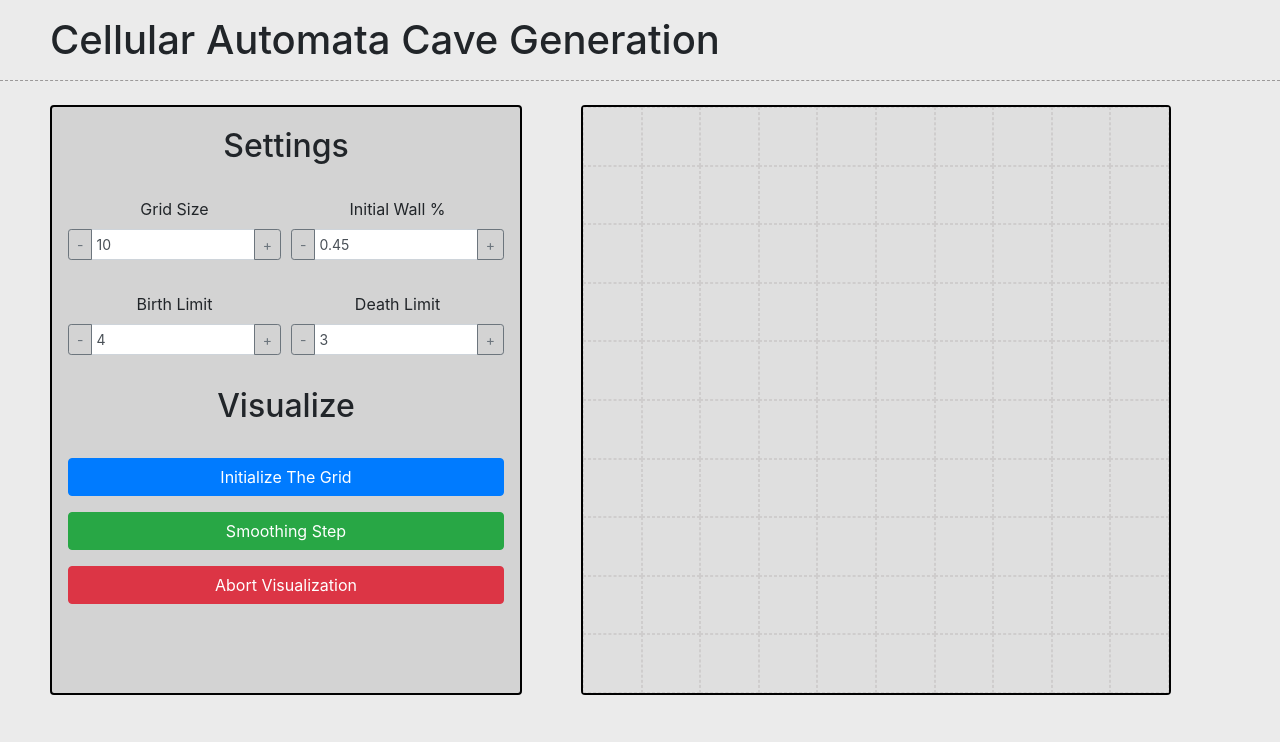
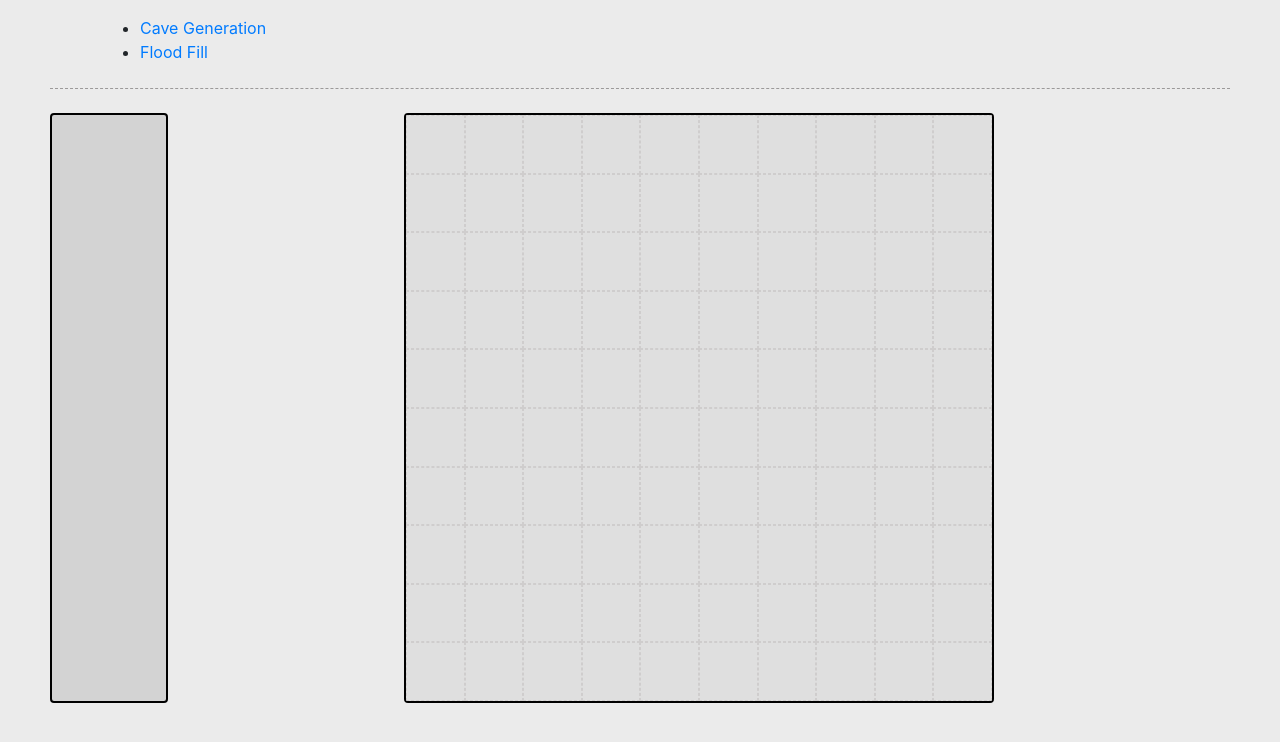
Before and after one commit to SeanMombo/Algo-Visual, a React (Create React App) app: page /floodfill in a window 1280 px wide. Shown: the top 742 px of the page. Built offline with nearby package versions, Linux system fonts and the light colour scheme.

Commit message:
implemented react routers

```diff
--- a/package.json
+++ b/package.json
@@ -12,6 +12,8 @@
     "react": "^16.12.0",
     "react-bootstrap": "^1.0.0-beta.16",
     "react-dom": "^16.12.0",
+    "react-router": "^5.1.2",
+    "react-router-dom": "^5.1.2",
     "react-scripts": "3.3.1"
   },
   "scripts": {
--- a/src/App.js
+++ b/src/App.js
@@ -1,6 +1,7 @@
 import React from "react";
 import Visualizer from "./components/visualizer/visualizer.component";
 import Navbar from "react-bootstrap/Navbar";
+import BasicExample from "./components/basic-example";
 // import ControlPanel from "./components/control-panel/control-panel.component";
 import "./App.css";
 
@@ -16,14 +17,16 @@ class App extends React.Component {
   }
   render() {
     return (
+      // <BasicExample />
       <div className="App">
-        <div className="wrapper3">
-          <h1>Cellular Automata Cave Generation</h1>
-        </div>
+        {/* <div className="wrapper3">Title Here</div> */}
+
+        {/* <div> */}
         <div className="wrapper2">
           <Visualizer />
         </div>
       </div>
+      // </div>
     );
   }
 }
--- /dev/null
+++ b/src/components/basic-example.jsx
@@ -0,0 +1,70 @@
+import React from "react";
+import { BrowserRouter as Router, Route, Link } from "react-router-dom";
+
+const BasicExample = () => (
+  <Router>
+    <div>
+      <ul>
+        <li>
+          <Link to="/">Home</Link>
+        </li>
+        <li>
+          <Link to="/about">About</Link>
+        </li>
+        <li>
+          <Link to="/topics">Topics</Link>
+        </li>
+      </ul>
+
+      <hr />
+
+      <Route exact path="/" component={Home} />
+      <Route path="/about" component={About} />
+      <Route path="/topics" component={Topics} />
+    </div>
+  </Router>
+);
+
+const Home = () => (
+  <div>
+    <h2>Home</h2>
+  </div>
+);
+
+const About = () => (
+  <div>
+    <h2>About</h2>
+  </div>
+);
+
+const Topics = ({ match }) => (
+  <div>
+    <h2>Topics</h2>
+    <ul>
+      <li>
+        <Link to={`${match.url}/rendering`}>Rendering with React</Link>
+      </li>
+      <li>
+        <Link to={`${match.url}/components`}>Components</Link>
+      </li>
+      <li>
+        <Link to={`${match.url}/props-v-state`}>Props v. State</Link>
+      </li>
+    </ul>
+
+    <Route path={`${match.url}/:topicId`} component={Topic} />
+    <Route
+      exact
+      path={match.url}
+      render={() => <h3>Please select a topic.</h3>}
+    />
+  </div>
+);
+
+const Topic = ({ match }) => (
+  <div>
+    <h3>{match.params.topicId}</h3>
+  </div>
+);
+
+export default BasicExample;
--- a/src/components/control-panel/control-panel.component.jsx
+++ b/src/components/control-panel/control-panel.component.jsx
@@ -7,6 +7,7 @@ import DropdownButton from "react-bootstrap/DropdownButton";
 import InputGroup from "react-bootstrap/InputGroup";
 import FormControl from "react-bootstrap/FormControl";
 import { Form, Row, Col } from "react-bootstrap";
+import { BrowserRouter as Router, Route, Link } from "react-router-dom";
 
 import "./control-panel.styles.scss";
 
@@ -128,11 +129,8 @@ class ControlPanel extends React.Component {
     this.setState({ deathLimit: this.deathLimit });
   }
 
-  render() {
-    const { width, height, visualizeCaveGeneration } = this.props;
-
-    return (
-      <div className="control-panel">
+  caveGen = () => (
+    <>
       <h2>Settings</h2>
       <br></br>
 
@@ -265,46 +263,9 @@ class ControlPanel extends React.Component {
           </Form.Group>
         </Form.Row>
       </Form>
-        {/* <InputGroup className="mb-3">
-
-          <FormControl
-            placeholder="Grid Size"
-            aria-label="Grid width and height set to this value"
-            value={this.state.size}
-            onChange={this.updateSize.bind(this)}
-          />
-        </InputGroup>
-
-        <InputGroup className="mb-3">
-          <FormControl
-            placeholder="Initial Chance"
-            aria-label="Chance for each cell to be alive on initialization."
-            value={this.state.size}
-            onChange={this.updateSize.bind(this)}
-          />
-        </InputGroup>
-
-        <InputGroup className="mb-3">
-          <FormControl
-            placeholder="Birth Limit"
-            aria-label="Chance for each cell to be alive on initialization."
-            value={this.state.size}
-            onChange={this.updateSize.bind(this)}
-          />
-        </InputGroup>
-
-        <InputGroup className="mb-3">
-          <FormControl
-            placeholder="Death Limit"
-            aria-label="Chance for each cell to be alive on initialization."
-            value={this.state.size}
-            onChange={this.updateSize.bind(this)}
-          />
-        </InputGroup> */}
 
       <h2>Visualize</h2>
       <br></br>
-        {/* <ButtonGroup size="lg" className="bg"> */}
       <div className="buttonWrapper">
         <Button onClick={this.visualizeCaveGeneration} variant="primary">
           Initialize The Grid
@@ -315,8 +276,19 @@ class ControlPanel extends React.Component {
         <Button onClick={this.killAllTimeouts} variant="danger">
           Abort Visualization
         </Button>
-          {/* </ButtonGroup> */}
       </div>
+    </>
+  );
+
+  render() {
+    const { width, height, visualizeCaveGeneration } = this.props;
+
+    return (
+      <div className="control-panel">
+        <Router>
+          <Route exact path="/cavegen" component={this.caveGen} />
+          <Route path="/floodfill" component={this.floodFill} />
+        </Router>
       </div>
     );
   }
--- a/src/components/visualizer/node/node.component.jsx
+++ b/src/components/visualizer/node/node.component.jsx
@@ -8,12 +8,13 @@ export default class Node extends React.Component {
       col,
       row,
       isWall,
+      isStart,
       onMouseDown,
       onMouseEnter,
       onMouseUp
     } = this.props;
 
-    const extraClass = isWall ? "wall" : "";
+    const extraClass = isWall ? "wall" : isStart ? "start" : "";
 
     return (
       <div
--- a/src/components/visualizer/node/node.styles.scss
+++ b/src/components/visualizer/node/node.styles.scss
@@ -28,3 +28,7 @@ $green: #14a76c;
   background-color: rgb(207, 45, 59);
   border: 0.5px dashed rgb(124, 10, 10);
 }
+
+.start {
+  background: yellow;
+}
--- a/src/components/visualizer/visualizer.component.jsx
+++ b/src/components/visualizer/visualizer.component.jsx
@@ -1,9 +1,13 @@
 import React from "react";
 import Node from "./node/node.component";
 import { generateCave, initCave } from "../algorithms/cave";
+import { BrowserRouter as Router, Route, Link } from "react-router-dom";
 
 import "./visualizer.styles.scss";
 import ControlPanel from "../control-panel/control-panel.component";
+
+const caveAlgo = 0;
+const floodAlgo = 1;
 
 class Visualizer extends React.Component {
   constructor() {
@@ -15,7 +19,8 @@ class Visualizer extends React.Component {
       height: 10,
       birthLimit: 4,
       deathLimit: 3,
-      initChance: 0.45
+      initChance: 0.45,
+      algo: floodAlgo
     };
 
     this.handleChangeWidth = this.handleChangeWidth.bind(this);
@@ -54,6 +59,7 @@ class Visualizer extends React.Component {
   handleChangeWidth(w) {
     this.setState({ width: w });
   }
+
   handleChangeHeight(h) {
     this.setState({ height: h });
   }
@@ -96,7 +102,7 @@ class Visualizer extends React.Component {
 
   animateCaveGeneration(boolGrid) {
     // const t = 0.5;
-    const t = Math.min(1, 1000 / (this.state.width * this.state.width));
+    const t = Math.min(70, 1000 / (this.state.width * this.state.width));
     for (let row = 0; row < this.state.height; row++) {
       for (let col = 0; col < this.state.width; col++) {
         const val = boolGrid[row][col];
@@ -119,7 +125,7 @@ class Visualizer extends React.Component {
 
         setTimeout(() => {
           el.classList.remove("visited");
-        }, t * col + row * (t * this.state.width) + t * 40);
+        }, t * col + row * (t * this.state.width) + t + 40);
       }
     }
     setTimeout(() => {
@@ -133,20 +139,53 @@ class Visualizer extends React.Component {
 
   ////////////////////////////////////////
 
+  caveGen = () => (
+    <ControlPanel
+      algo={this.state.algo}
+      width={this.state.width}
+      height={this.state.height}
+      onChangeWidth={this.handleChangeWidth}
+      onChangeHeight={this.handleChangeHeight}
+      visualizeCaveGeneration={this.visualizeCaveGeneration}
+      nextStepInVisualization={this.nextStepInVisualization}
+      killAllTimeouts={this.killAllTimeouts}
+    />
+  );
+
+  floodFill = () => (
+    <ControlPanel
+      algo={this.state.algo}
+      width={this.state.width}
+      height={this.state.height}
+      onChangeWidth={this.handleChangeWidth}
+      onChangeHeight={this.handleChangeHeight}
+      visualizeCaveGeneration={this.visualizeCaveGeneration}
+      nextStepInVisualization={this.nextStepInVisualization}
+      killAllTimeouts={this.killAllTimeouts}
+    />
+  );
+
   render() {
-    const { grid, mouseIsPressed, width, height } = this.state;
+    const { grid, mouseIsPressed, width, height, algo } = this.state;
 
     return (
       <>
-        <ControlPanel
-          width={width}
-          height={height}
-          onChangeWidth={this.handleChangeWidth}
-          onChangeHeight={this.handleChangeHeight}
-          visualizeCaveGeneration={this.visualizeCaveGeneration}
-          nextStepInVisualization={this.nextStepInVisualization}
-          killAllTimeouts={this.killAllTimeouts}
-        />
+        <Router>
+          <div className="wrapper3">
+            <ul>
+              <li>
+                <Link to="/cavegen">Cave Generation</Link>
+              </li>
+              <li>
+                <Link to="/floodfill">Flood Fill</Link>
+              </li>
+            </ul>
+          </div>
+
+          <Route exact path="/cavegen" component={this.caveGen} />
+          <Route path="/floodfill" component={this.floodFill} />
+        </Router>
+
         <div className="grid">
           {grid.map((row, rowIx) => {
             return (
--- a/src/components/visualizer/visualizer.styles.scss
+++ b/src/components/visualizer/visualizer.styles.scss
@@ -6,6 +6,17 @@ $green: #14a76c;
 
 body {
   background-color: $bg;
+}
+
+.wrapper3 {
+  width: 100%;
+  text-align: left;
+  margin-bottom: 24px;
+  padding: 16px;
+  padding-bottom: 8px;
+  border-bottom: 1px dashed rgb(155, 153, 153);
+  padding-left: 50px;
+  overflow: hidden;
 }
 
 .grid {
@@ -34,4 +45,8 @@ body {
   display: flex;
   flex-wrap: wrap;
   flex-direction: row;
+
+  h2 {
+    width: 100%;
+  }
 }
```
Also changed, not shown: 1 other file (tests, documents, lock files or other folders). Lines whose indentation alone changed are shown as unchanged.
